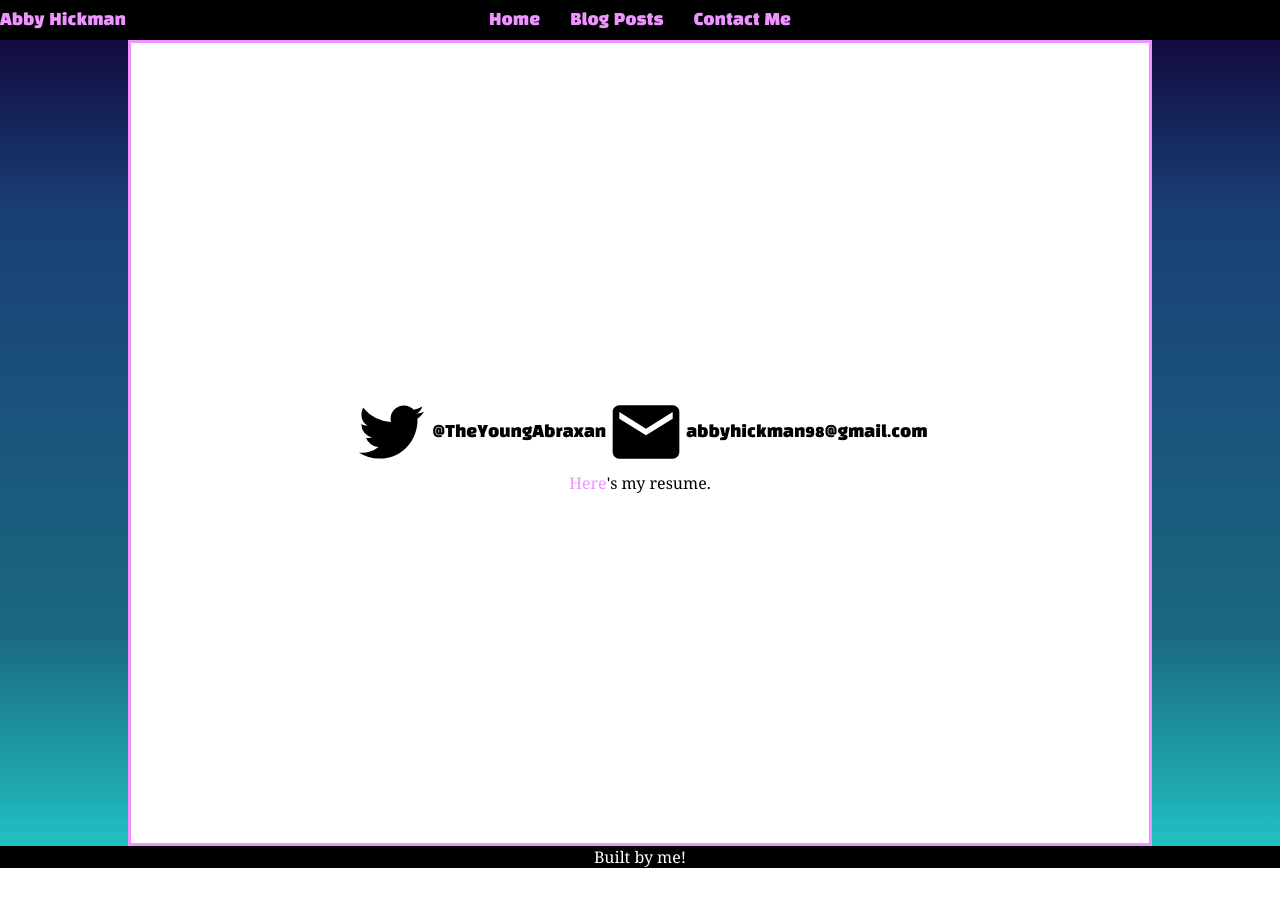
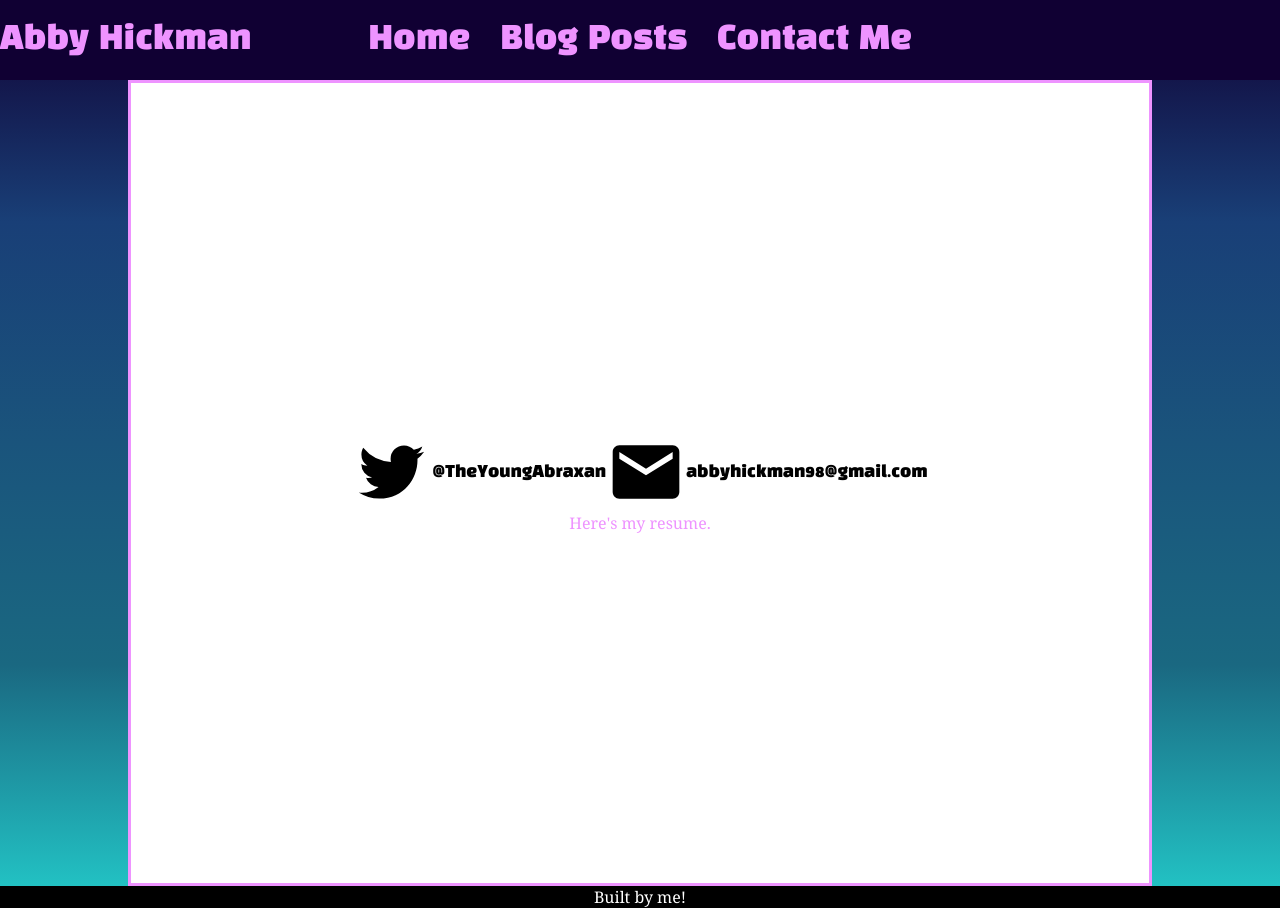
Before and after one commit to Dakota-Schramm/Abby-Blog-Website, a Next.js app: page /contact in a window 1280 px wide. Before the commit the page ends 868 px from the top, so only its background shows below. Built offline with nearby package versions, Linux system fonts and the light colour scheme.

Commit message:
Added changes 	- Changed blog title. 	- Changed navbar background color and sizing. 	- Changed hyperlink on contact page to include full line.

```diff
--- a/siteconfig.json
+++ b/siteconfig.json
@@ -1,4 +1,4 @@
 {
-    "title": "Demo Blog",
+    "title": "Abby Hickman's Blog",
     "description": "Weird thoughts and strange musings."
 }
--- a/src/pages/contact.js
+++ b/src/pages/contact.js
@@ -19,8 +19,9 @@ export default function Contact({ title, description, ...props }) {
             </div>
           </div>
           <div className="contact-cv">
-            <a href="/Abigail_Hickman_Resume_Winter_2022.pdf">Here</a>&apos;s my
-            resume.
+            <a href="/Abigail_Hickman_Resume_Winter_2022.pdf">
+              Here&apos;s my resume.
+            </a>
           </div>
         </div>
       </Layout>
--- a/src/styles/abstracts/_variables.scss
+++ b/src/styles/abstracts/_variables.scss
@@ -16,6 +16,8 @@ $code-font-stack: "Courier New", "DejaVu Sans Mono", "Bitstream Vera Sans Mono",
 
 $purple: #ee93ff !default;
 
+$gradient-end: rgba(16, 0, 51, 1);
+
 @mixin background-gradient-color {
   background: rgb(34, 193, 195);
   background: linear-gradient(
@@ -24,7 +26,7 @@ $purple: #ee93ff !default;
     rgba(26, 104, 129, 1) 25%,
     rgba(26, 84, 124, 1) 50%,
     rgba(25, 63, 119, 1) 75%,
-    rgba(16, 0, 51, 1) 100%
+    $gradient-end 100%
   );
 }
 
--- a/src/styles/layout/_header.scss
+++ b/src/styles/layout/_header.scss
@@ -4,17 +4,25 @@
 
 .header {
   font-family: $title-font;
+  font-size: 2rem;
+
+  background-color: $gradient-end;
+
   position: sticky;
+  padding: 10px 20px 10px 20px;
+
   top: 0px;
   width: 100%;
+  height: 10vh;
+
   display: flex;
-  background-color: black;
   justify-content: center;
-  padding: 10px 20px 10px 20px;
+  align-items: center;
 }
 
 .nav {
   display: flex;
+  background-color: $gradient-end;
 }
 
 .nav-logo {
--- a/src/styles/main.css
+++ b/src/styles/main.css
@@ -442,24 +442,30 @@ body {
 
 .header {
   font-family: "Black Han Sans";
+  font-size: 2rem;
+  background-color: #100033;
   position: -webkit-sticky;
   position: sticky;
+  padding: 10px 20px 10px 20px;
   top: 0px;
   width: 100%;
+  height: 10vh;
   display: -webkit-box;
   display: -ms-flexbox;
   display: flex;
-  background-color: black;
   -webkit-box-pack: center;
       -ms-flex-pack: center;
           justify-content: center;
-  padding: 10px 20px 10px 20px;
+  -webkit-box-align: center;
+      -ms-flex-align: center;
+          align-items: center;
 }
 
 .nav {
   display: -webkit-box;
   display: -ms-flexbox;
   display: flex;
+  background-color: #100033;
 }
 
 .nav-logo {
```
Also changed, not shown: 1 other file (tests, documents, lock files or other folders).
